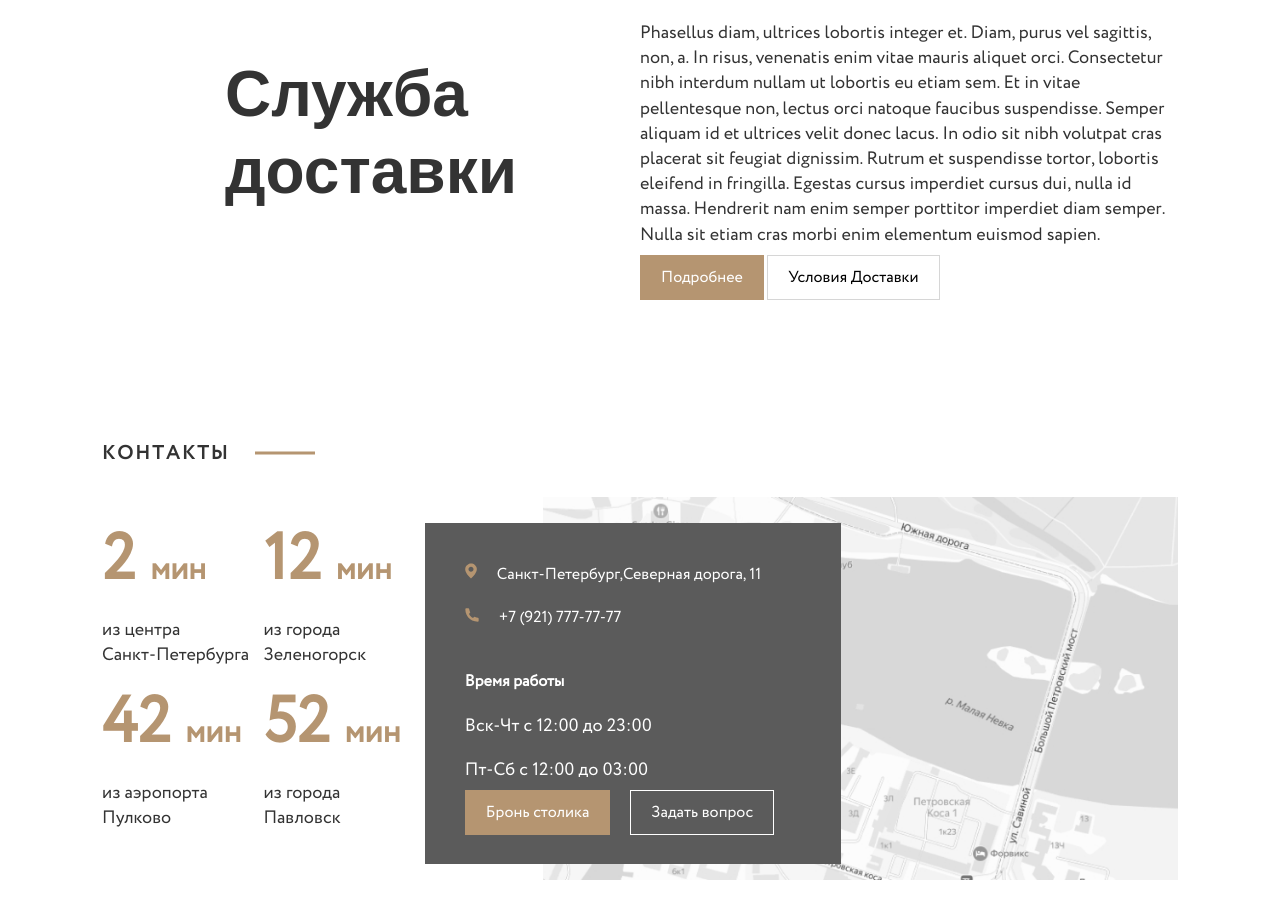
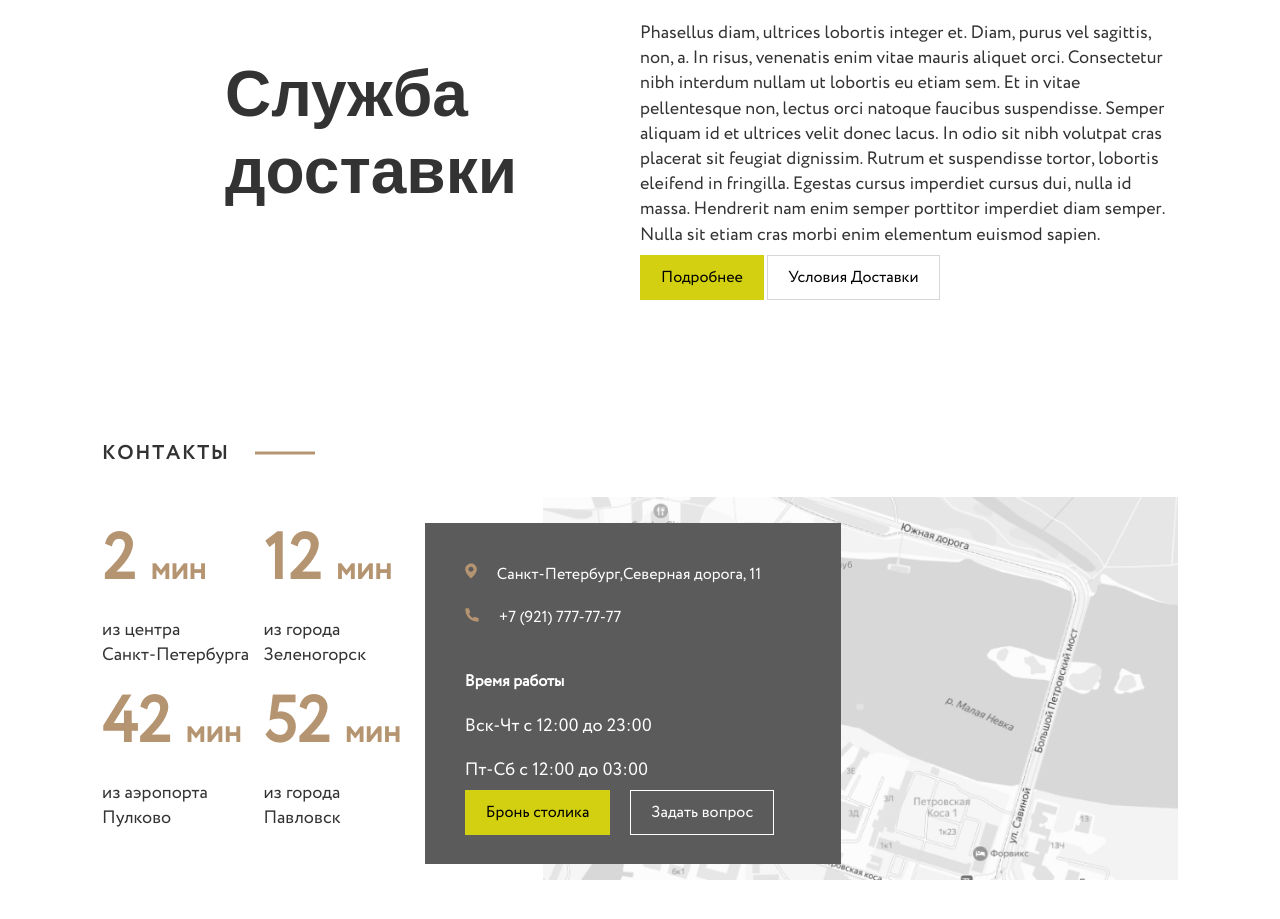
Before and after one commit to KateErmann/exxerelo, a plain HTML site: page index.html in a window 1280 px wide. Shown: the part 2177-3096 px from the top of the page. Drawn offline with Linux system fonts and the light colour scheme.

Commit message:
Changed button style

```diff
--- a/style.css
+++ b/style.css
@@ -344,8 +344,8 @@ h2 {
 }
 
 .golden {
-    background: #B59571;
-    color: white;
+    background: #d3d011;
+    color: rgb(0, 0, 0);
     border: 1px solid transparent
 }
 
```
